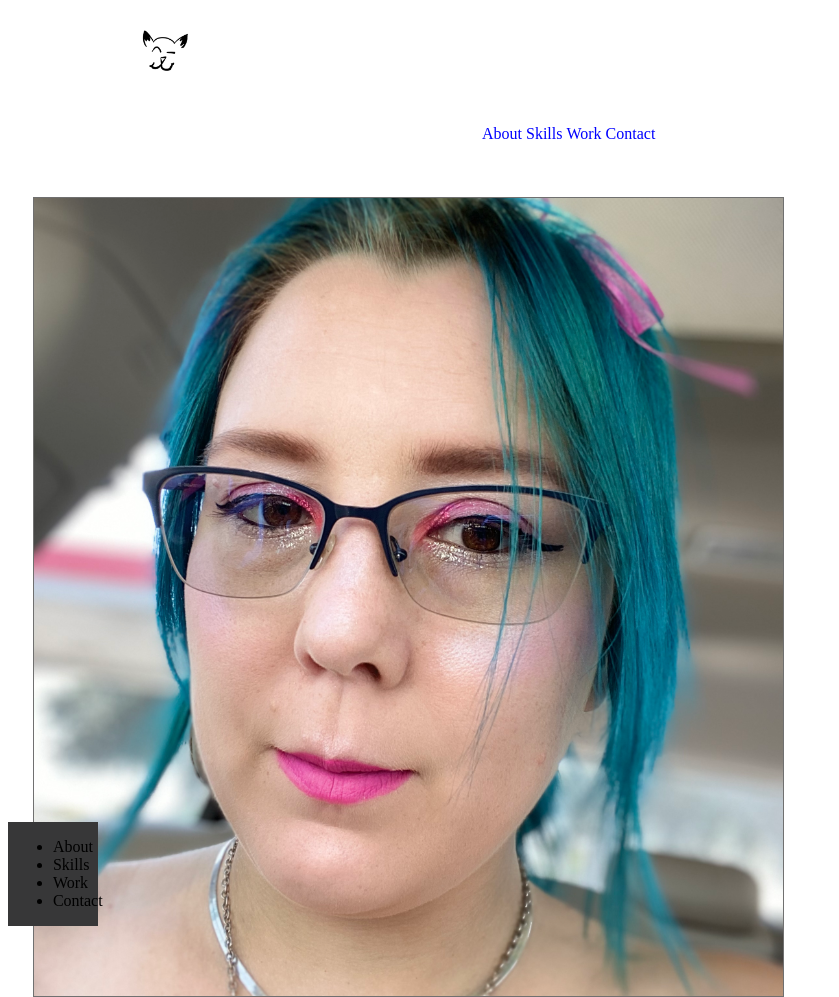
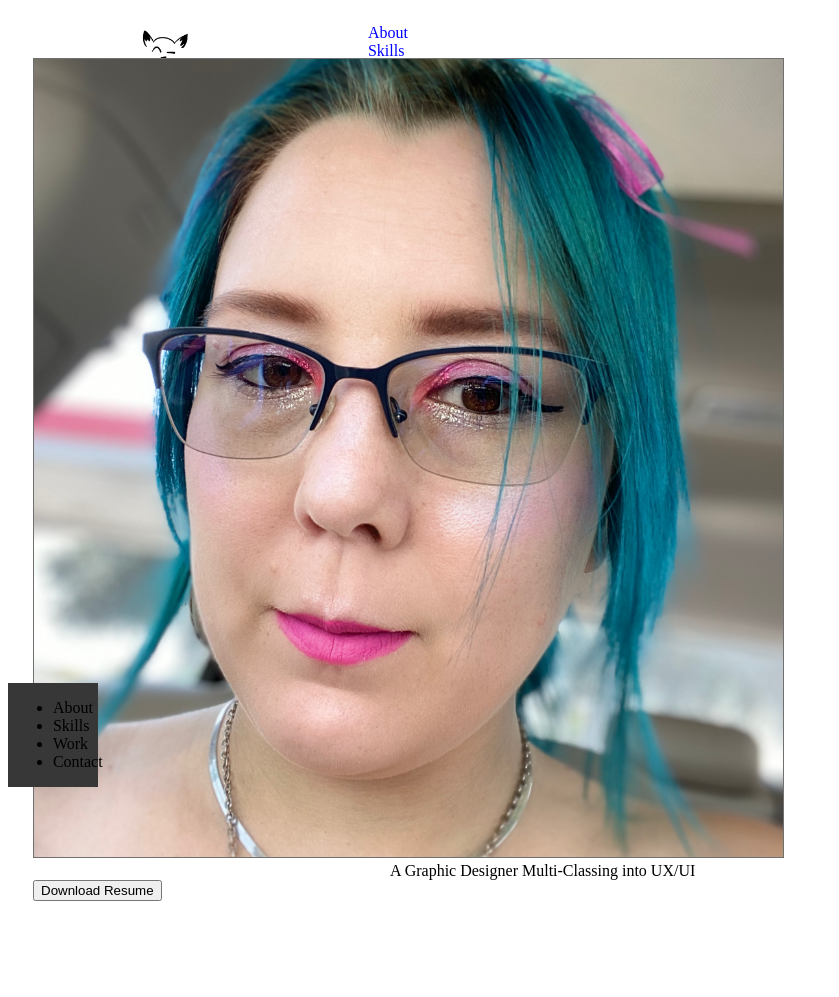
Before and after one commit to Alfri13/UX_UI_HW_17, a plain HTML site: page index.html in a window 1280 px wide. Shown: the top 997 px of the page, without its empty margins (0-839 px from the left). After the commit the page ends 901 px from the top, so only its background shows below. Drawn offline with Linux system fonts and the light colour scheme.

Commit message:
we can trash this one
I am so confused

```diff
--- a/CSS/stylesheet.css
+++ b/CSS/stylesheet.css
@@ -1,4 +1,7 @@
 .inline-block {display: inline-block;
+    width: 0px;
+    height: 0px;
+    padding: 0px;
     vertical-align: top;
 color: blue;}
 
--- a/index.html
+++ b/index.html
@@ -5,6 +5,7 @@
     <title>Homework 17</title>
 </head>
 <body>
+    <header>
 <div class="inline-block logo">
     <img src="logoXD.png">
 </div>
@@ -13,7 +14,7 @@
         <li class="inline-block">About</li>
         <li class="inline-block">Skills</li>
         <li class="inline-block">Work</li>
-        <li class="inline-block">Contact</li>
+        <li class="inline-block">Contact </li>
     </ul>
 </nav>
 </header>
@@ -22,7 +23,7 @@
     <p>A Graphic Designer Multi-Classing into UX/UI</p>
     <button>Download Resume</button>
 </section>
-<footer clas >
+<footer >
     <ul class="footer">
         <li class="footer">About</li>
         <li class="footer">Skills</li>
```
Also changed, not shown: 1 other file.
